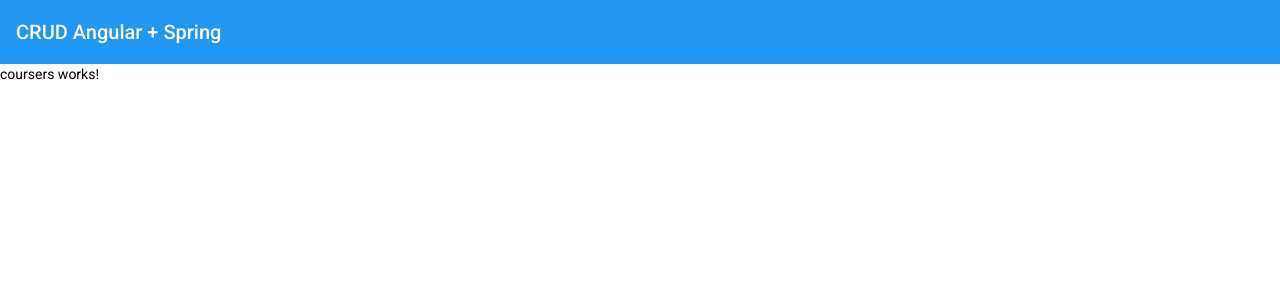
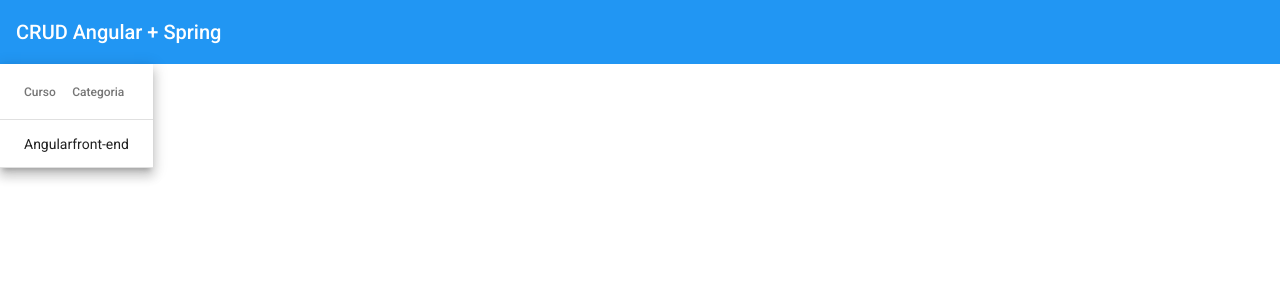
Before and after one commit to williamgo0205/crud-angular-spring, an Angular app in the folder crud-angular/: page /courses in a window 1280 px wide. Shown: the top 300 px of the page. Built offline with nearby package versions, Linux system fonts and the light colour scheme.

Commit message:
Including component table with Angular Material

```diff
--- a/crud-angular/src/app/courses/coursers/coursers.component.html
+++ b/crud-angular/src/app/courses/coursers/coursers.component.html
@@ -1 +1,17 @@
-<p>coursers works!</p>
+<table mat-table [dataSource]="courses" class="mat-elevation-z8">
+
+     <!-- Name Column -->
+    <ng-container matColumnDef="name">
+      <th mat-header-cell *matHeaderCellDef> Curso </th>
+      <td mat-cell *matCellDef="let course"> {{ course.name }} </td>
+    </ng-container>
+
+    <!-- Category Column -->
+    <ng-container matColumnDef="category">
+      <th mat-header-cell *matHeaderCellDef> Categoria </th>
+      <td mat-cell *matCellDef="let course"> {{ course.category }} </td>
+    </ng-container>
+
+    <tr mat-header-row *matHeaderRowDef="displayedColumns"></tr>
+    <tr mat-row *matRowDef="let row; columns: displayedColumns;"></tr>
+</table>
--- a/crud-angular/src/app/courses/coursers/coursers.component.ts
+++ b/crud-angular/src/app/courses/coursers/coursers.component.ts
@@ -1,4 +1,5 @@
 import { Component, OnInit } from '@angular/core';
+import { Course } from '../model/course';
 
 @Component({
   selector: 'app-coursers',
@@ -7,7 +8,14 @@
 })
 export class CoursersComponent implements OnInit {
 
-  constructor() { }
+  courses: Course[] = [
+    {_id: '1', name: 'Angular',  category: 'front-end'}
+  ];
+  displayedColumns = ['name',  'category'];
+
+  constructor() {
+    // this.courses = [];
+  }
 
   ngOnInit(): void {
   }
--- /dev/null
+++ b/crud-angular/src/app/courses/model/course.ts
@@ -0,0 +1,5 @@
+export interface Course {
+    _id: string;
+    name: string;
+    category: string;
+}
```
Also changed, not shown: crud-angular/src/app/courses/courses.module.ts (+5 -3 lines), 1 other file (tests, documents, lock files or other folders).
